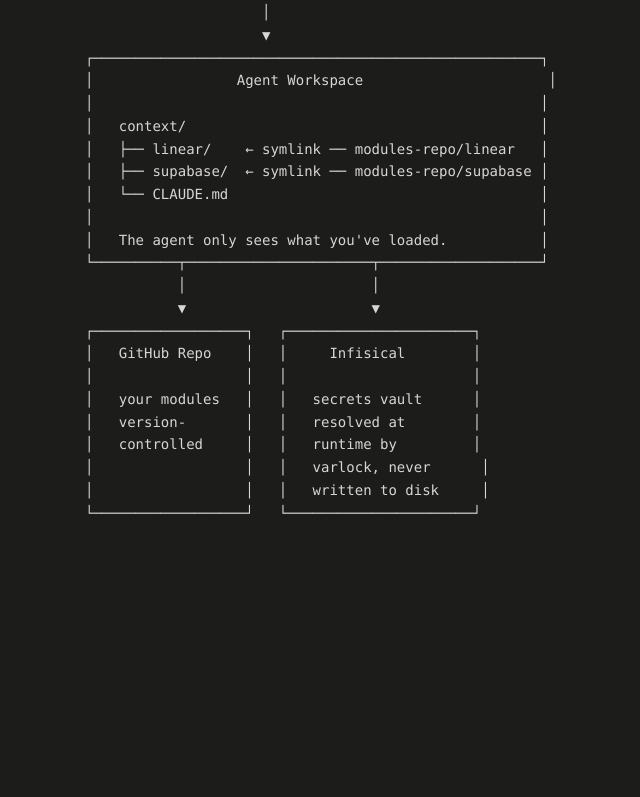
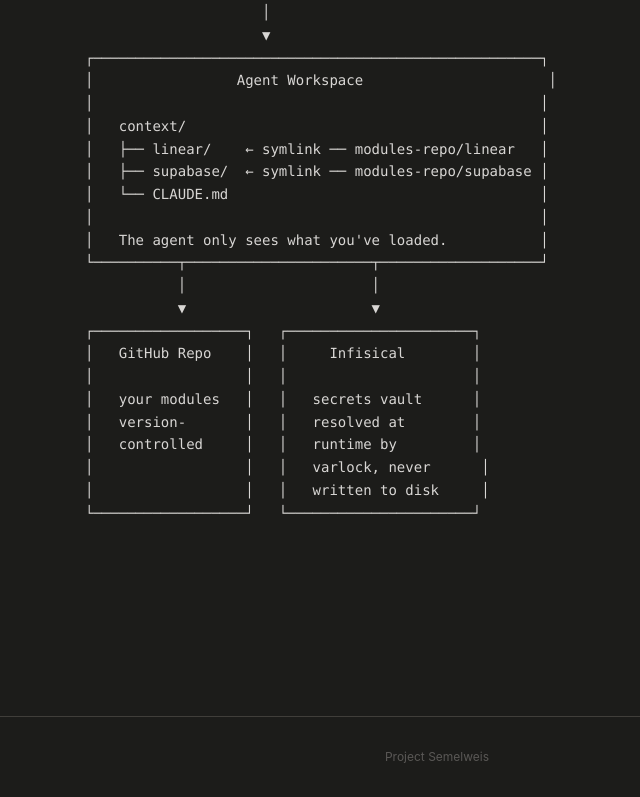
Before and after one commit to bleak-ai/contextagora, an Astro site in the folder landing/: page / in a window 1280 px wide. Shown: the part 1082-1879 px from the top of the page, without its empty margins (203-843 px from the left). Before the commit the page ends 1798 px from the top, so only its background shows below. Built offline with nearby package versions, Linux system fonts and the light colour scheme; Astro itself is replaced by a stand-in of ours; a web font is replaced by a local one.

Commit message:
feat(layout): add footer to Base layout for project branding
- Introduced a footer in the Base layout with project branding text "Project Semelweis" for improved visual identity and consistency across the application.

```diff
--- a/landing/src/layouts/Base.astro
+++ b/landing/src/layouts/Base.astro
@@ -20,5 +20,8 @@ const { title } = Astro.props;
 		<main class="max-w-3xl mx-auto px-5 py-12 sm:px-8 sm:py-24">
 			<slot />
 		</main>
+		<footer class="text-center text-xs text-text-muted py-8 border-t border-border">
+			Project Semelweis
+		</footer>
 	</body>
 </html>
```
